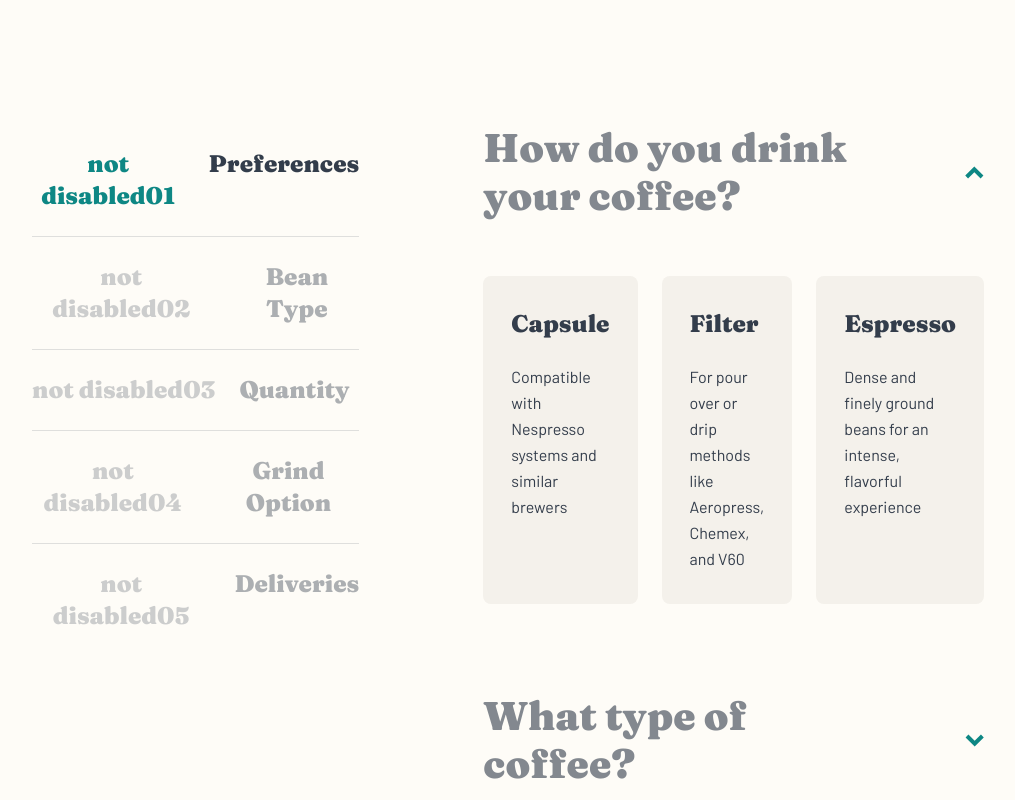
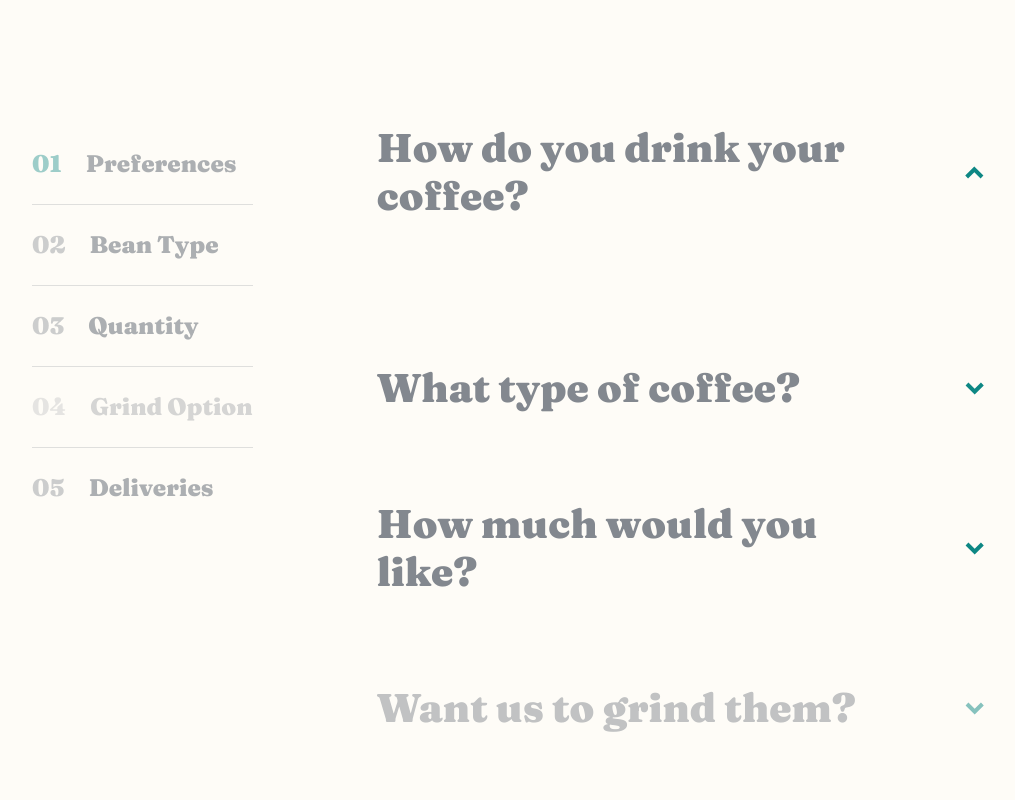
Before and after one commit to 13NOONE37/coffee-rosters, a Next.js app: page /subscription in a window 1280 px wide. Shown: the part 1460-2260 px from the top of the page, without its empty margins (132-1147 px from the left). Built offline with nearby package versions, Linux system fonts and the light colour scheme.

Commit message:
condition rendering fixed in half

```diff
--- a/src/app/subscription/_components/selection.tsx
+++ b/src/app/subscription/_components/selection.tsx
@@ -30,7 +30,7 @@ type Step = {
     description: string;
     value: Answer;
   }[];
-  dependsOn?: { key: STEPS; values: Answer[] };
+  dependsOn?: { step: STEPS; condition: (answers: AnswersState) => boolean };
 };
 const steps: Step[] = [
   {
@@ -130,7 +130,12 @@ const steps: Step[] = [
         value: "cafetiere",
       },
     ],
-    dependsOn: { key: STEPS.PREFERENCES, values: ["filter, espresso"] }, // only show if user chose Filter or Espresso
+    dependsOn: {
+      step: STEPS.PREFERENCES,
+      condition: (answers) =>
+        answers[STEPS.PREFERENCES].value === "filter" ||
+        answers[STEPS.PREFERENCES].value === "espresso",
+    }, // only show if user choose Filter or Espresso
   },
   {
     key: STEPS.DELIVERIES,
@@ -175,7 +180,7 @@ type ActionOpen = {
 type Action = ActionAnswer | ActionOpen;
 
 export function Selection() {
-  const [currentStep, setCurrentStep] = useState<STEPS>(STEPS.PREFERENCES);
+  const [currentStep, setCurrentStep] = useState<STEPS | null>(null);
 
   function reducer(state: AnswersState, action: Action): AnswersState {
     switch (action.type) {
@@ -185,8 +190,11 @@ export function Selection() {
 
         // Example rule: if Preferences = Capsule, Grind Option is irrelevant → reset it
         if (action.step === STEPS.PREFERENCES) {
-          if (action.value === "capsule")
+          if (action.value === "capsule") {
+            // if (currentStep === STEPS.GRIND_OPTION) setCurrentStep(null);
+
             newState[STEPS.GRIND_OPTION] = { value: null, isOpen: false };
+          }
         }
 
         return newState;
@@ -213,7 +221,6 @@ export function Selection() {
     [STEPS.GRIND_OPTION]: { value: null, isOpen: false },
     [STEPS.DELIVERIES]: { value: null, isOpen: false },
   });
-  console.log("HELLO:", answers[STEPS.PREFERENCES].value);
   //todo summary
   //todo checkout
 
@@ -224,6 +231,8 @@ export function Selection() {
       isInitialMount.current = false;
       return;
     }
+    if (!currentStep) return;
+
     dispatch({ type: "OPEN", step: currentStep, value: true });
 
     setTimeout(() => {
@@ -251,7 +260,9 @@ export function Selection() {
             <div
               className={cn(
                 "flex justify-between gap-17",
-                // isStepDisabled(step, answers) && "opacity-50",
+                step.dependsOn &&
+                  step.dependsOn.condition(answers) === false &&
+                  "opacity-50",
               )}
             >
               <h3 className="heading-2 text-ui-neutral text-[1.5rem] md:text-[2rem] lg:text-[2.5rem]">
@@ -265,7 +276,7 @@ export function Selection() {
                     value: !answers[step.key].isOpen,
                   })
                 }
-                // disabled={isStepDisabled(step, answers)}
+                disabled={step.dependsOn?.condition(answers) === false}
                 className="cursor-pointer"
               >
                 <ArrowIcon
@@ -282,9 +293,7 @@ export function Selection() {
                 answers[step.key].isOpen ? "visible h-auto" : "hidden h-0",
               )}
             >
-              {
-                // !isStepDisabled(step, answers)
-                true &&
+              {!step.dependsOn?.condition(answers) === false &&
                 step.answers.map((answer) => (
                   <AnswerComponent
                     key={answer.title}
@@ -293,8 +302,7 @@ export function Selection() {
                     answers={answers}
                     {...answer}
                   />
-                  ))
-              }
+                ))}
             </div>
           </li>
         ))}
@@ -348,8 +356,8 @@ function Progress({
   setStep,
   answers,
 }: {
-  currentStep: STEPS;
-  setStep: Dispatch<SetStateAction<STEPS>>;
+  currentStep: STEPS | null;
+  setStep: Dispatch<SetStateAction<STEPS | null>>;
   answers: AnswersState;
 }) {
   return (
@@ -363,9 +371,9 @@ function Progress({
               className={cn(
                 "heading-4 flex size-full cursor-pointer border-none bg-transparent py-6 opacity-40 hover:opacity-60",
                 currentStep === step.key && "!opacity-100",
-                // isStepDisabled(step, answers) && "!opacity-20",
+                step.dependsOn?.condition(answers) === false && "!opacity-20",
               )}
-              // disabled={isStepDisabled(step, answers)}
+              disabled={step.dependsOn?.condition(answers) === false}
             >
               <span
                 className={cn(
@@ -373,7 +381,6 @@ function Progress({
                   index === 0 && "text-brand-primary",
                 )}
               >
-                {isStepDisabled(step, answers) ? "disabled" : "not disabled"}
                 {String(index + 1).padStart(2, "0")}
               </span>
               <span className="text-body ml-6">{step.name}</span>
@@ -384,13 +391,3 @@ function Progress({
     </ul>
   );
 }
-function isStepDisabled(step: Step, answers: AnswersState): boolean {
-  if (!step.dependsOn) return false;
-
-  console.log(step.dependsOn, answers[step.key].value);
-  const { key: dependsOnStep, values: dependsOnValues } = step.dependsOn;
-  const answer = answers[dependsOnStep]?.value;
-
-  // Disable if the dependency condition isn't met
-  return dependsOnValues.includes(answer);
-}
```
Lines whose indentation alone changed are shown as unchanged.
